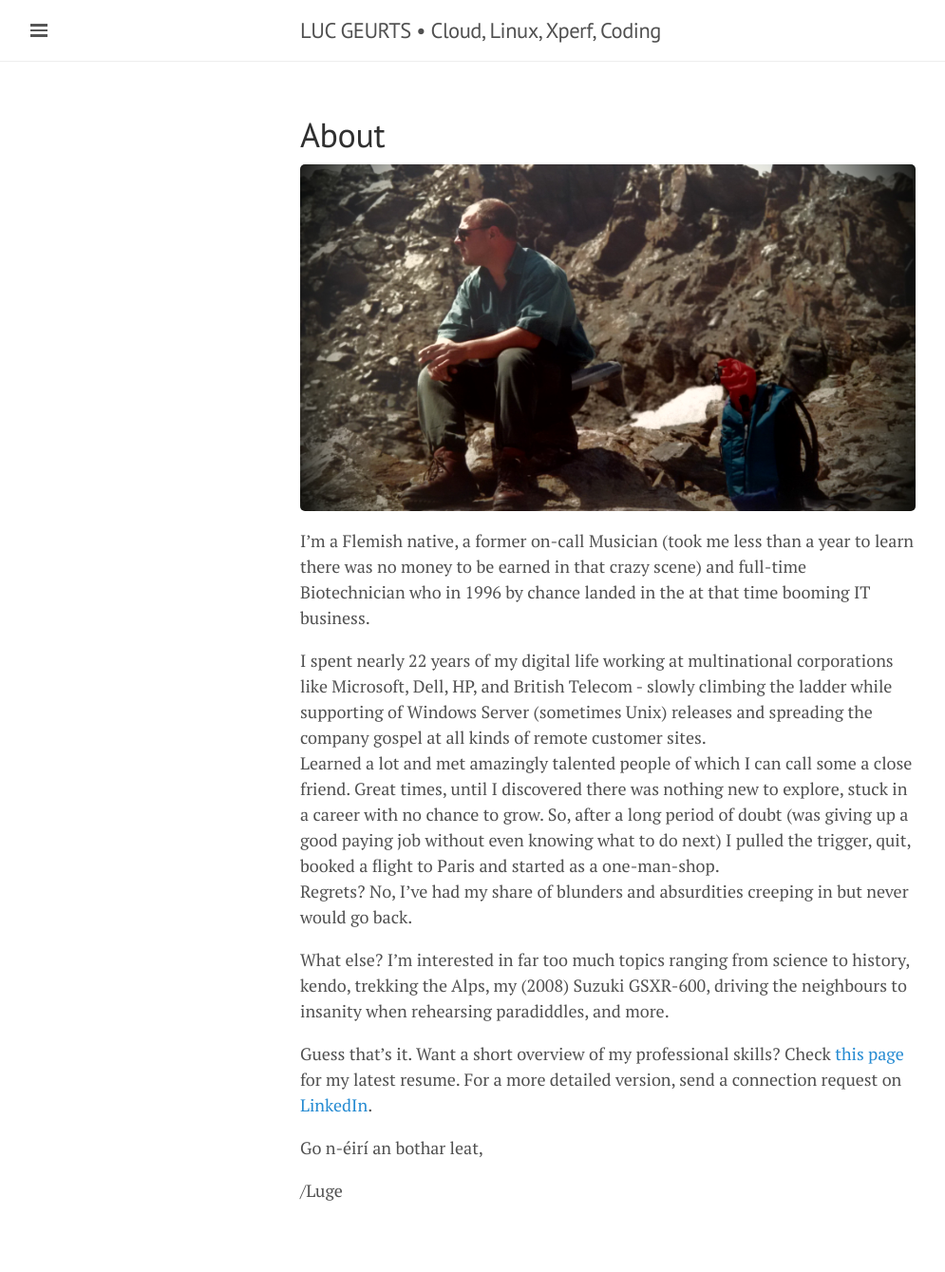
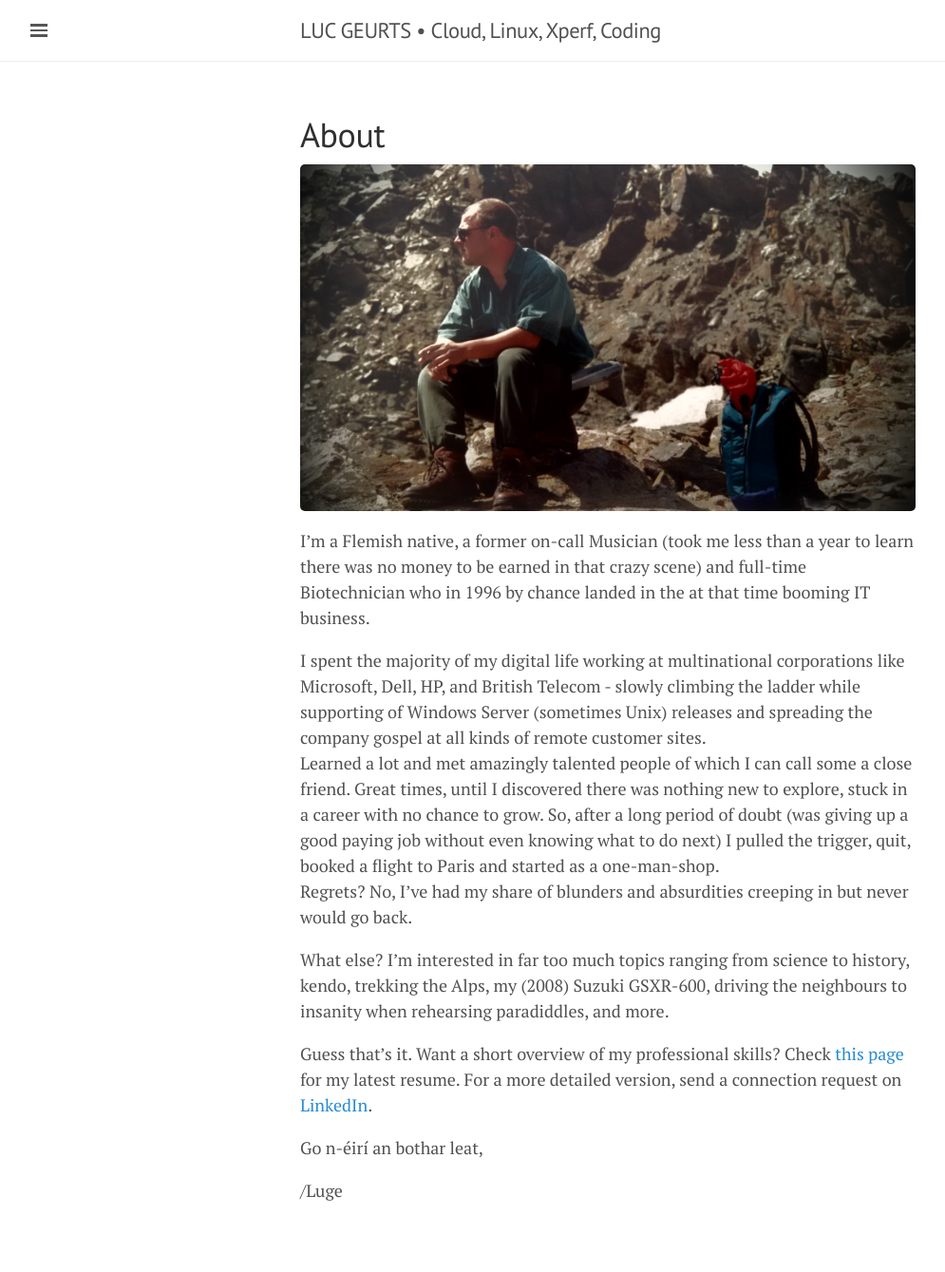
Before and after one commit to lgeurts/lgeurts.github.io, a Jekyll site: the page built from about.md, in a window 1280 px wide. Shown: the whole page at 95% size, without its empty margins (0-995 px from the left). Built offline with Jekyll 4.4.1, drawn with Linux system fonts in a browser that asks for light colours; nearby versions of some CDN libraries.

Commit message:
Update about.md

```diff
--- a/about.md
+++ b/about.md
@@ -7,7 +7,7 @@
 
 I’m a Flemish native, a former on-call Musician (took me less than a year to learn there was no money to be earned in that crazy scene) and full-time Biotechnician who in 1996 by chance landed in the at that time booming IT business.
 
-I spent nearly 22 years of my digital life working at multinational corporations like Microsoft, Dell, HP, and British Telecom - slowly climbing the ladder while supporting of Windows Server (sometimes Unix) releases and spreading the company gospel at all kinds of remote customer sites. <br> Learned a lot and met amazingly talented people of which I can call some a close friend. Great times, until I discovered there was nothing new to explore, stuck in a career with no chance to grow. So, after a long period of doubt (was giving up a good paying job without even knowing what to do next) I pulled the trigger, quit, booked a flight to Paris and started as a one-man-shop. <br>Regrets? No, I've had my share of blunders and absurdities creeping in but never would go back.
+I spent the majority of my digital life working at multinational corporations like Microsoft, Dell, HP, and British Telecom - slowly climbing the ladder while supporting of Windows Server (sometimes Unix) releases and spreading the company gospel at all kinds of remote customer sites. <br> Learned a lot and met amazingly talented people of which I can call some a close friend. Great times, until I discovered there was nothing new to explore, stuck in a career with no chance to grow. So, after a long period of doubt (was giving up a good paying job without even knowing what to do next) I pulled the trigger, quit, booked a flight to Paris and started as a one-man-shop. <br>Regrets? No, I've had my share of blunders and absurdities creeping in but never would go back.
 
 What else? I’m interested in far too much topics ranging from science to history, kendo, trekking the Alps, my (2008) Suzuki GSXR-600, driving the neighbours to insanity when rehearsing paradiddles, and more.
 
```
